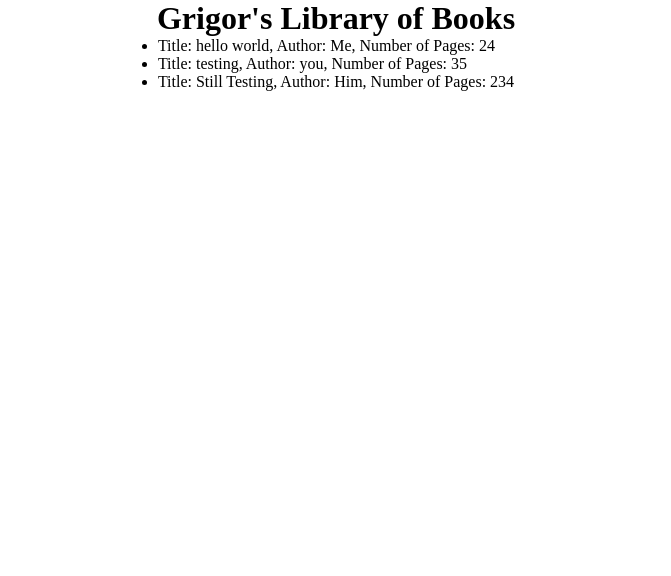
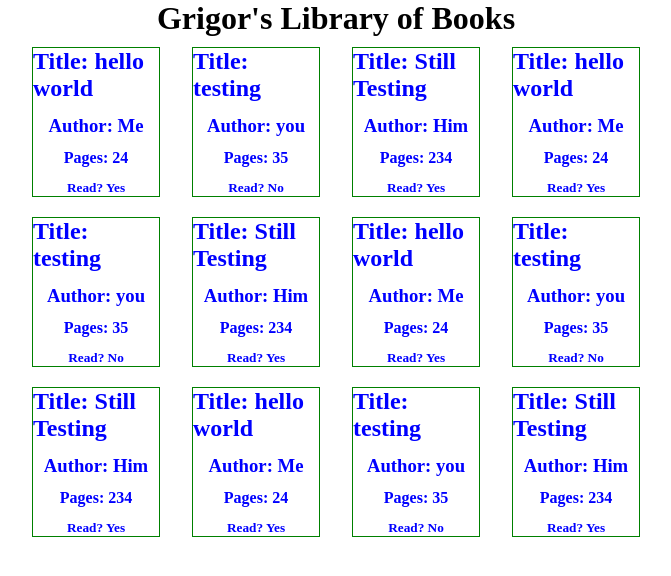
Before and after one commit to grigor92azatian/my-book-library, a plain HTML site: page index.html in a window 1280 px wide. Shown: the whole page, without its empty margins (304-975 px from the left). Drawn offline with Linux system fonts and the light colour scheme.

Commit message:
created grid of boxes that store each books info

```diff
--- a/script.js
+++ b/script.js
@@ -1,11 +1,13 @@
 let myLibrary = [];             //an array of book objects
 
-function Book(title, author, pages){                //Book object constructor function
+function Book(title, author, pages, read){                //Book object constructor function
     this.title = title;
     this.author = author;
     this.numPages = pages;
+    this.read = read;
     this.displayString = function(){
-        return `Title: ${this.title}, Author: ${this.author}, Number of Pages: ${this.numPages}`;
+        //return `Title: ${this.title}, Author: ${this.author}, Number of Pages: ${this.numPages}, Read: ${this.read?"Yes":"No"}`;
+        return `<h2>Title: ${this.title}</h2><h3>Author: ${this.author}</h3><h4>Pages: ${this.numPages}</h4><h5>Read? ${this.read?"Yes":"No"}</h5>`;
     }
 }
 
@@ -17,7 +19,11 @@ function displayLibrary(){
     let libraryDisplay = document.querySelector(".library-display");
     myLibrary.forEach(element => {
         let book = document.createElement("li");
-        book.innerText = element.displayString();
+        book.style.cssText = "color: blue; border: 1px solid green; list-style-type: none;"+
+                                "display: flex; flex-direction: column; align-items:center;"+
+                                "justify-content: space-between; width:20%; margin:10px; height: 150px;"
+        //book.innerText = element.displayString();
+        book.innerHTML = element.displayString();
         libraryDisplay.appendChild(book);
     });
 }
@@ -25,12 +31,30 @@ function displayLibrary(){
 
 
 
-let book1 = new Book("hello world", "Me", 24);
-let book2 = new Book("testing", "you", 35);
-let book3 = new Book("Still Testing", "Him", 234);
+let book1 = new Book("hello world", "Me", 24, true);
+let book2 = new Book("testing", "you", 35, false);
+let book3 = new Book("Still Testing", "Him", 234, true);
+let book4 = new Book("hello world", "Me", 24, true);
+let book5 = new Book("testing", "you", 35, false);
+let book6 = new Book("Still Testing", "Him", 234, true);
+let book7 = new Book("hello world", "Me", 24, true);
+let book8 = new Book("testing", "you", 35, false);
+let book9 = new Book("Still Testing", "Him", 234, true);
+let book10 = new Book("hello world", "Me", 24, true);
+let book11 = new Book("testing", "you", 35, false);
+let book12 = new Book("Still Testing", "Him", 234, true);
 
 addBookToLibrary(book1);
 addBookToLibrary(book2);
 addBookToLibrary(book3);
+addBookToLibrary(book4);
+addBookToLibrary(book5);
+addBookToLibrary(book6);
+addBookToLibrary(book7);
+addBookToLibrary(book8);
+addBookToLibrary(book9);
+addBookToLibrary(book10);
+addBookToLibrary(book11);
+addBookToLibrary(book12);
 
 displayLibrary();
--- a/styles.css
+++ b/styles.css
@@ -9,3 +9,11 @@ body{
     flex-direction: column;
     align-items: center;
 }
+
+.library-display{
+    width: 50%;
+    display: flex;
+    flex-direction: row;
+    justify-content: space-around;
+    flex-wrap: wrap;
+}
```
